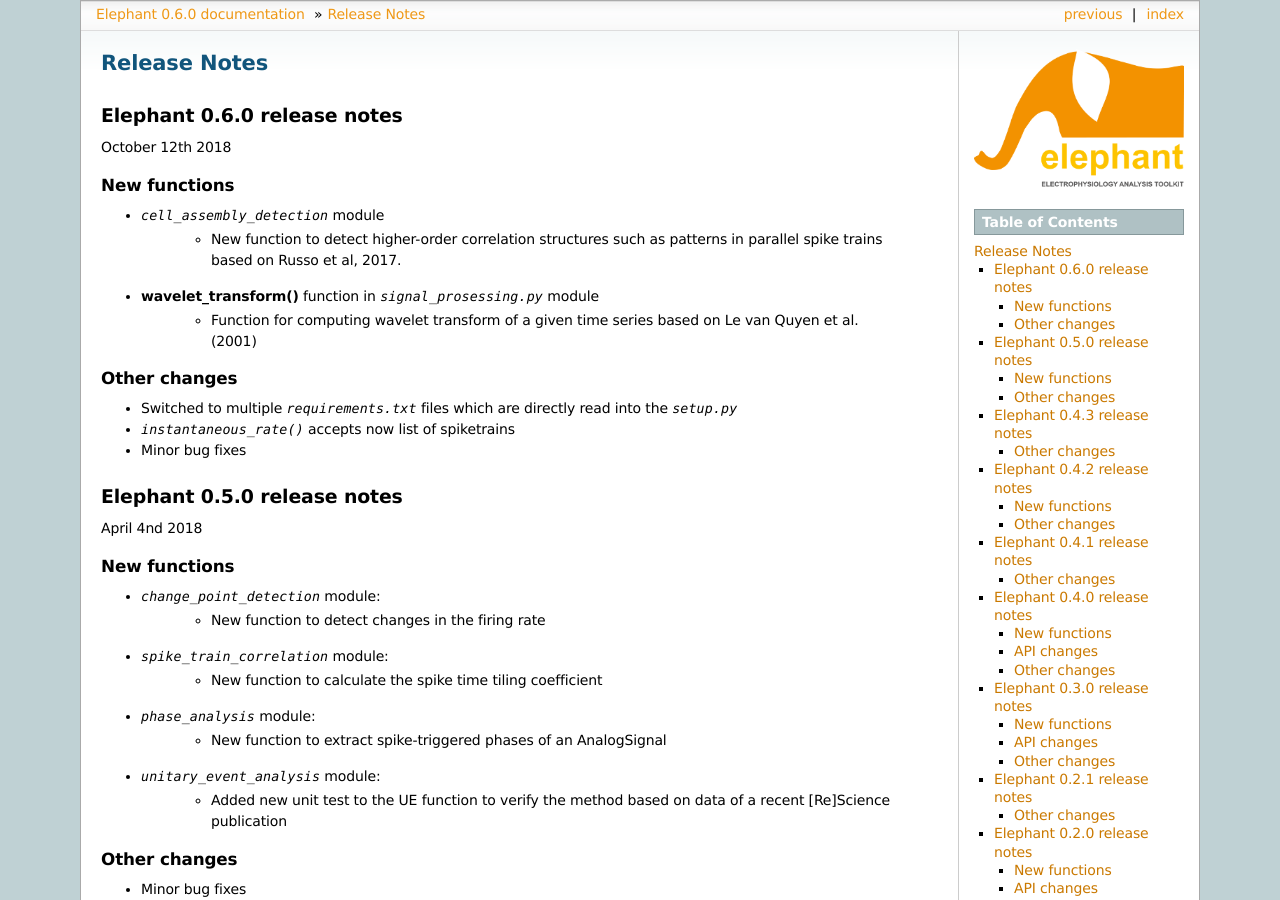
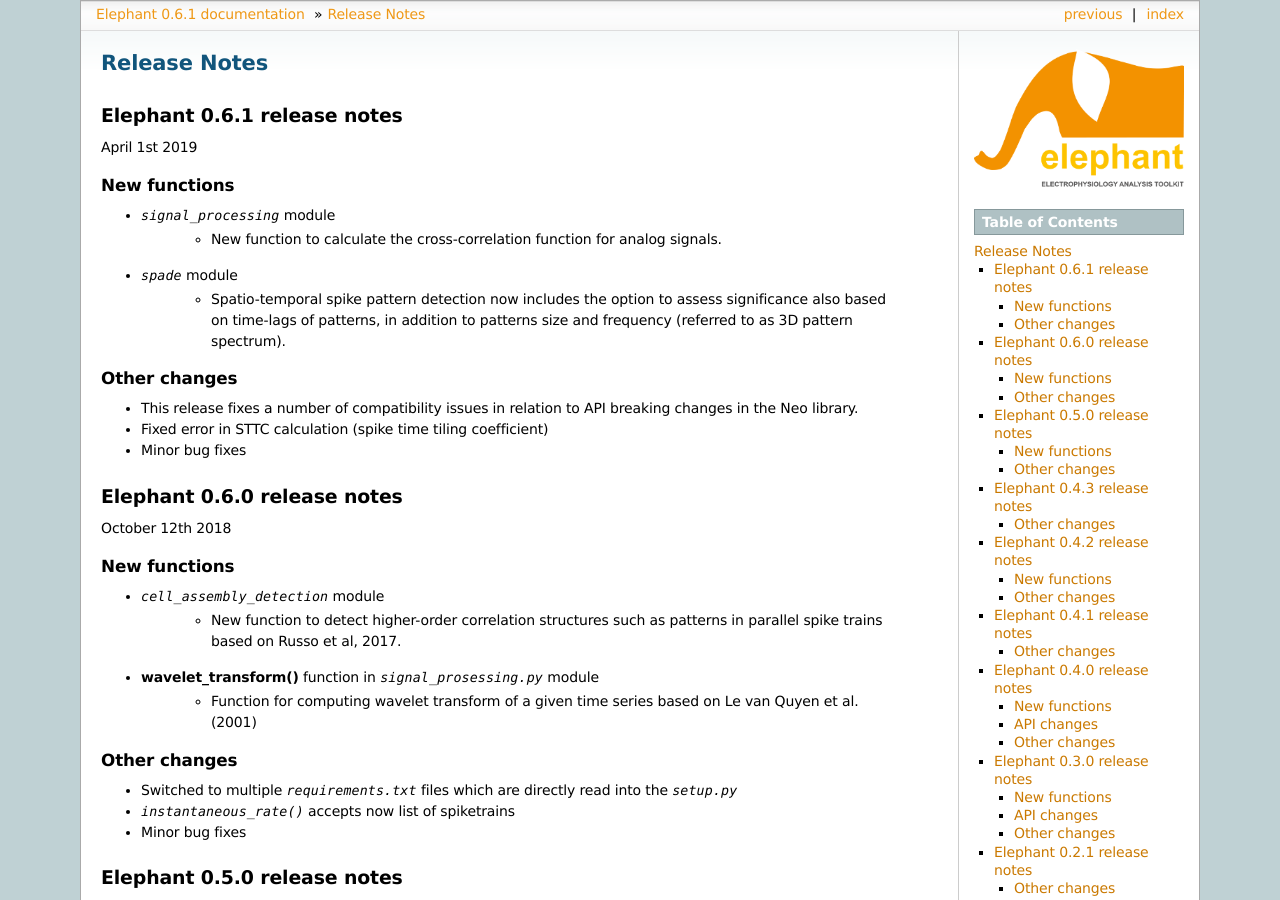
Before and after one commit to NeuralEnsemble/elephant, a Sphinx documentation site: the page built from doc/release_notes.rst, in a window 1280 px wide and 900 px high. Built offline with Sphinx 7.4.7, drawn with Linux system fonts in a browser that asks for light colours; formulas are drawn with MathJax 3; some of the changed text lies outside the part shown.

Commit message:
Changes for compatibility release 0.6.1 (#204)
* Changes for compatibility release 0.6.1

* Added release notes

```diff
--- a/README.rst
+++ b/README.rst
@@ -19,5 +19,5 @@ Code status
    :target: https://readthedocs.org/projects/elephant/?badge=latest
    :alt: Documentation Status
 
-:copyright: Copyright 2014-2018 by the Elephant team, see AUTHORS.txt.
+:copyright: Copyright 2014-2019 by the Elephant team, see AUTHORS.txt.
 :license: Modified BSD License, see LICENSE.txt for details.
--- a/doc/authors.rst
+++ b/doc/authors.rst
@@ -10,10 +10,12 @@ contribution, and may not be the current affiliation of a contributor.
 
 * Alper Yegenoglu [1]
 * Andrew Davison [2]
+* Björn Müller [1]
 * Detlef Holstein [2]
 * Eilif Muller [3, 4]
 * Emiliano Torre [1]
 * Espen Hagen [1]
+* Jeffrey Gill
 * Jan Gosmann [6, 8]
 * Julia Sprenger [1]
 * Junji Ito [1]
--- a/doc/conf.py
+++ b/doc/conf.py
@@ -50,7 +50,7 @@ master_doc = 'index'
 # General information about the project.
 project = u'Elephant'
 authors = u'Elephant authors and contributors'
-copyright = u'2014-2018, ' + authors
+copyright = u'2014-2019, ' + authors
 
 # The version info for the project you're documenting, acts as replacement for
 # |version| and |release|, also used in various other places throughout the
@@ -59,7 +59,7 @@ copyright = u'2014-2018, ' + authors
 # The short X.Y version.
 version = '0.6'
 # The full version, including alpha/beta/rc tags.
-release = '0.6.0'
+release = '0.6.1'
 
 # The language for content autogenerated by Sphinx. Refer to documentation
 # for a list of supported languages.
--- a/doc/install.rst
+++ b/doc/install.rst
@@ -15,7 +15,7 @@ The following packages are required to use Elephant:
     * numpy_ >= 1.8.2
     * scipy_ >= 0.14.0
     * quantities_ >= 0.10.1
-    * neo_ >= 0.5.0
+    * neo_ >= 0.7.0, <0.8.0
 
 The following packages are optional in order to run certain parts of Elephant:
     * For using the pandas_bridge module:
@@ -73,8 +73,8 @@ To download and install manually, download the latest package from http://pypi.p
 
 Then::
 
-    $ tar xzf elephant-0.6.0.tar.gz
-    $ cd elephant-0.6.0
+    $ tar xzf elephant-0.6.1.tar.gz
+    $ cd elephant-0.6.1
     $ python setup.py install
 
 or::
--- a/doc/release_notes.rst
+++ b/doc/release_notes.rst
@@ -1,6 +1,25 @@
 *************
 Release Notes
 *************
+
+
+Elephant 0.6.1 release notes
+============================
+April 1st 2019
+
+New functions
+-------------
+* `signal_processing` module
+    * New function to calculate the cross-correlation function for analog signals.
+* `spade` module
+    * Spatio-temporal spike pattern detection now includes the option to assess significance also based on time-lags of patterns, in addition to patterns size and frequency (referred to as 3D pattern spectrum).
+
+Other changes
+-------------
+* This release fixes a number of compatibility issues in relation to API breaking changes in the Neo library.
+* Fixed error in STTC calculation (spike time tiling coefficient)
+* Minor bug fixes
+
 
 Elephant 0.6.0 release notes
 ============================
--- a/elephant/__init__.py
+++ b/elephant/__init__.py
@@ -2,7 +2,7 @@
 """
 Elephant is a package for the analysis of neurophysiology data, based on Neo.
 
-:copyright: Copyright 2014-2018 by the Elephant team, see AUTHORS.txt.
+:copyright: Copyright 2014-2019 by the Elephant team, see AUTHORS.txt.
 :license: Modified BSD, see LICENSE.txt for details.
 """
 
@@ -31,4 +31,4 @@ try:
 except ImportError:
     pass
 
-__version__ = "0.6.0"
+__version__ = "0.6.1"
--- a/setup.py
+++ b/setup.py
@@ -37,7 +37,7 @@ else:
 
 setup(
     name="elephant",
-    version='0.6.0',
+    version='0.6.1',
     packages=['elephant', 'elephant.test'],
     package_data={'elephant': [
         os.path.join('current_source_density_src', 'test_data.mat'),
```
Also changed, not shown: LICENSE.txt.
